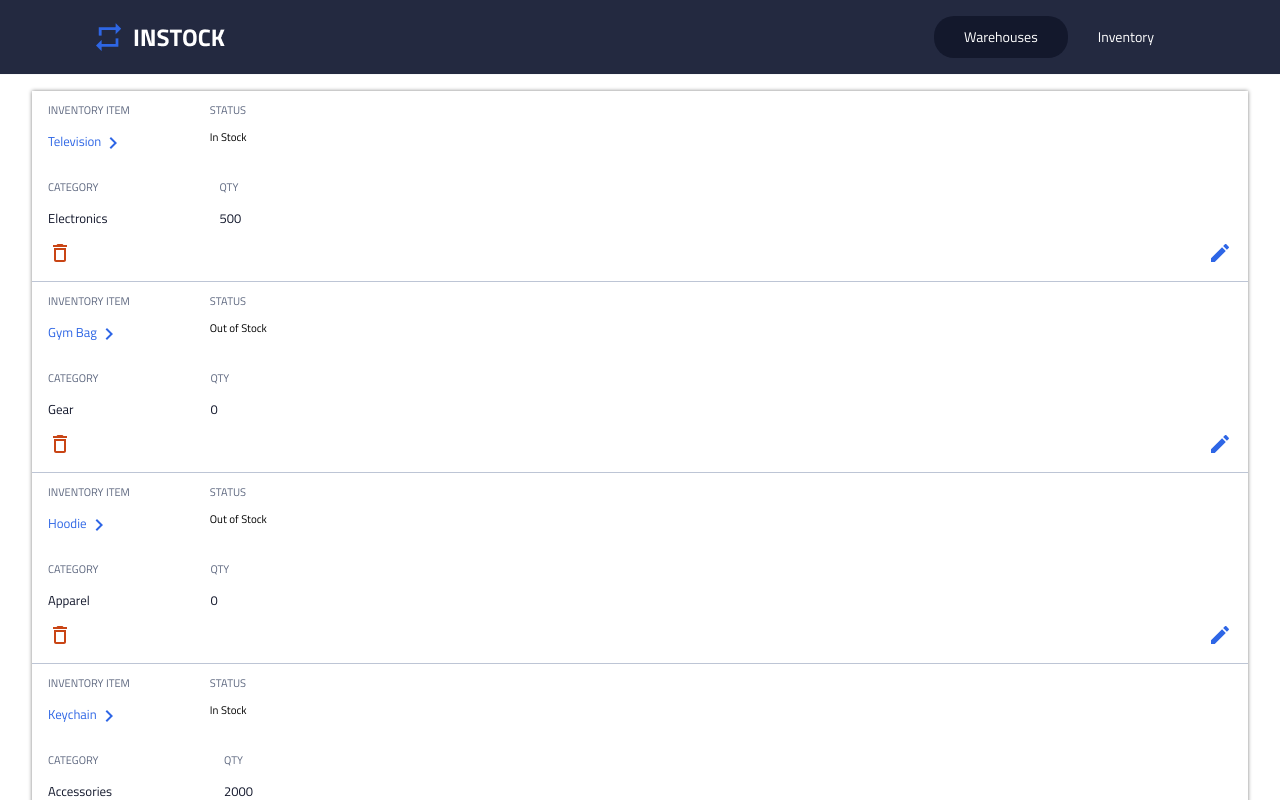
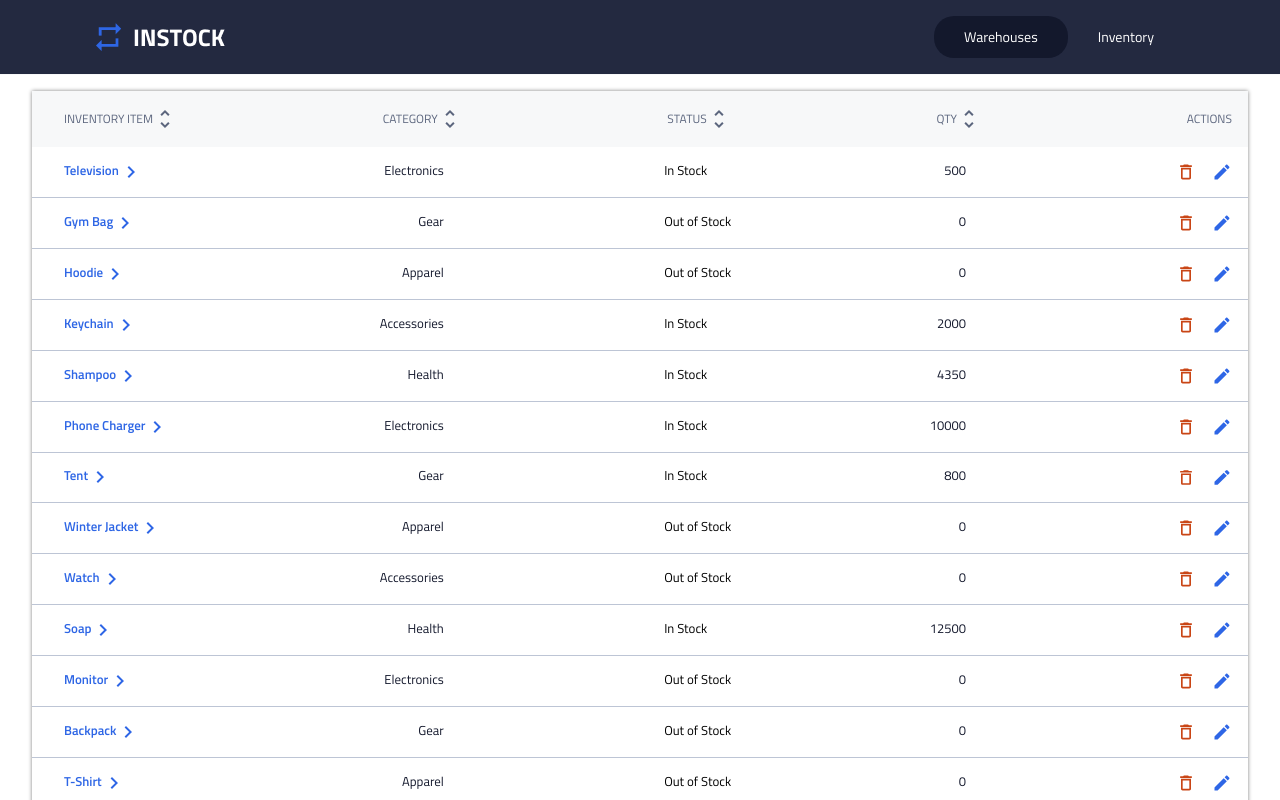
Before and after one commit to jstreich13/instock-client, a React (Create React App) app in the folder instockclient/: page / in a window 1280 px wide. Shown: the top 800 px of the page. Built offline with nearby package versions, Linux system fonts and the light colour scheme.

Commit message:
responsive on all devices

```diff
--- a/instockclient/src/components/WarehouseInventoryList/WarehouseInventoryList.js
+++ b/instockclient/src/components/WarehouseInventoryList/WarehouseInventoryList.js
@@ -4,43 +4,82 @@ import inventory from "../../Assets/JSON Data/inventories.json";
 import deleteIcon from "../../Assets/Icons/delete_outline-24px.svg";
 import editIcon from "../../Assets/Icons/edit-24px.svg";
 import arrow from "../../Assets/Icons/chevron_right-24px.svg";
+import sortIcon from "../../Assets/Icons/sort-24px.svg";
+
+
 
 function WarehouseInventoryList() {
-  console.log(inventory);
+  return (
+    <section className="warehouseInventoryList">
+      <ul className="item">
+        <li className="item__section">
+          INVENTORY ITEM <img className="item__icons" src={sortIcon} alt="Sort Icon" />
+        </li>
+        <li className="item__section">
+          CATEGORY <img className="item__icons" src={sortIcon} alt="Sort Icon" />
+        </li>
+        <li className="item__section">
+          STATUS <img className="item__icons" src={sortIcon} alt="Sort Icon" />
+        </li>
+        <li className="item__section item__section--tablet">
+          QUANTITY <img className="item__icons" src={sortIcon} alt="Sort Icon" />
+        </li>
+        <li className="item__section item__section--desktop">
+          QTY <img className="item__icons" src={sortIcon} alt="Sort Icon" />
+        </li>
+        <li className="item__section">ACTIONS</li>
+      </ul>
 
-  return (
       <section className="list">
         {inventory.map((data) => {
           return (
             <section className="list__container">
+              <div className="list__group-container">
                 <div className="list__group">
                   <div className="list__inventory-container" key={data.id}>
                     <p className="list__title">INVENTORY ITEM</p>
-                <p className="list__inventory">{data.itemName} <img className="list__inventory-arrow" src={arrow} alt=""/></p>
+                    <p className="list__inventory">
+                      {data.itemName}
+                      <img
+                        className="list__inventory-arrow"
+                        src={arrow}
+                        alt="Expand Arrow"
+                      />
+                    </p>
                   </div>
+                  <div className="list__category-container">
+                    <p className="list__title">CATEGORY</p>
+                    <p className="list__category">{data.category}</p>
+                  </div>
+                </div>
+                <div className="list__group">
                   <div className="list__status-container">
                     <p className="list__title">STATUS</p>
                     <p className="list__status">{data.status}</p>
-              </div>
-            </div>
-            <div className="list__group">
-              <div className="list__category-container">
-                <p className="list__title">CATEGORY</p>
-                <p className="list__category">{data.category}</p>
                   </div>
                   <div className="list__quantity-container">
                     <p className="list__title">QTY</p>
                     <p className="list__quantity">{data.quantity}</p>
                   </div>
                 </div>
+              </div>
               <div className="list__image-container">
-              <img className="list__image" src={deleteIcon} alt="Delete Item" />
-              <img className="list__image" src={editIcon} alt="Edit Icon" />
+                <img
+                  className="list__image"
+                  src={deleteIcon}
+                  alt="Delete Item"
+                />
+                <img
+                  className="list__image"
+                  src={editIcon}
+                  alt="Edit Icon"
+                />
               </div>
             </section>
           );
         })}
       </section>
+    </section>
   );
 }
 
--- a/instockclient/src/components/WarehouseInventoryList/WarehouseInventoryList.scss
+++ b/instockclient/src/components/WarehouseInventoryList/WarehouseInventoryList.scss
@@ -2,32 +2,124 @@
 @use '../../styles/partials/mixins' as *;
 @use '../../styles/partials/variables' as *;
 
+.warehouseInventoryList{
+    box-shadow: 0 0 4px grey;
+    margin: 1rem 2rem 1rem 2rem;
+}
+
+.item{
+    display: none;
+
+    @include tablet{
+        display: flex;
+        list-style: none;
+        background-color: $light-Grey;
+        @include tablet__table-header;
+        color: $slate;
+        padding: 1rem 1rem 1rem 2rem;
+        margin: 0;
+        justify-content: space-between;
+    }
+
+    &__section{
+        display: flex;
+        align-items: center;
+
+
+        &--tablet{
+
+            @include desktop{
+                display: none;
+            }
+        }
+
+        &--desktop{
+            display: none;
+
+            @include desktop {
+                display: flex;
+            }
+        }
+    }
+
+    &__icons{
+
+    }
+}
+
 .list{
 
-    margin: 1rem 2rem 1rem 2rem;
-    box-shadow: 0 0 4px grey;
+
+    @include tablet {
+        margin-top: 0;
+
+    }
 
     &__container{
         border-bottom: 1px solid $cloud;
         padding-bottom: 1rem;
 
+        @include tablet{
+            width: 100%;
+            display: flex;
+            padding-bottom: 0;
+            justify-content: space-between;
+
+        }
+
+    }
+
+    &__group-container{
+        display: flex;
+
+        @include tablet {
+            width: 100%;
+            justify-content: space-between;
+
+        }
     }
 
     &__group{
-       display: flex;
-       margin: 0 1rem 0 1rem;
+
+        display: flex;
+        flex-direction: column;
+        justify-content: space-between;
+        margin: 0 1rem 0 1rem;
+
+       @include tablet{
+        display: flex;
+        margin: 0;
+        flex-direction: row;
+        width: 40%;
+       }
+
+       @include desktop{
+        width: 36%;
+        margin-right: 100px;
+       }
     }
 
     &__inventory-container{
         margin-right: 5rem;
+
+        @include tablet{
+            margin-right: 0;
+            width: 50%
+        }
     }
 
     &__inventory{
         @include mobile__body-medium;
-
+        font-weight: 600;
         color: $instock-Indigo;
         align-items: inherit;
         display: flex;
+
+        @include tablet{
+            margin-left: 2rem;
+        }
+
+
     }
 
     &__inventory-arrow{
@@ -39,17 +131,30 @@
     }
 
     &__status{
-        @include mobile__body-small;
+        @include mobile__body-medium;
+        display: flex;
+        align-items: center;
+
+        @include tablet{
+
+
+        }
 
     }
 
     &__category-container{
-        margin-right: 7rem;
+
+        @include tablet{}
+
     }
 
     &__category{
         @include mobile__body-medium;
         color: $instock-Black;
+
+        @include tablet{
+
+        }
     }
 
     &__quantity-container{
@@ -59,12 +164,21 @@
     &__quantity{
         @include mobile__body-medium;
         color: $instock-Black;
+
+        @include tablet{
+            margin-right: 110px
+        }
     }
 
 
     &__title{
         @include mobile__table-header;
+        font-weight: 600;
         color: $slate;
+
+        @include tablet{
+            display: none;
+        }
     }
 
 
@@ -72,9 +186,17 @@
         display: flex;
         justify-content: space-between;
         margin: 0 1rem 0 1rem;
+
+        @include tablet {
+            margin: 0;
+        }
+
     }
 
     &__image{
-
+        @include tablet{
+            margin-right: 1rem;
+            width: 20px;
+        }
     }
 }
```
Lines whose indentation alone changed are shown as unchanged.
